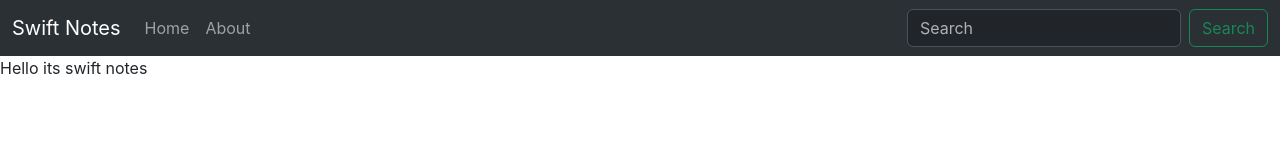
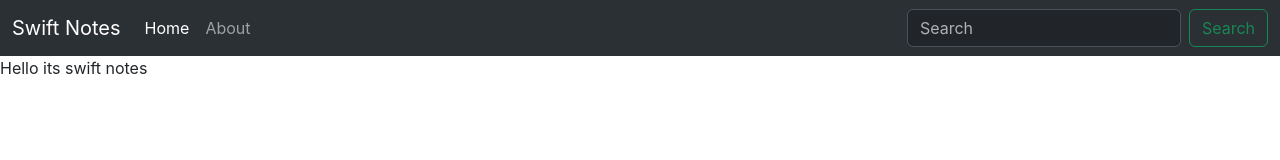
Before and after one commit to SamagraAg/swift-notes-frontend, a React (Create React App) app: page / in a window 1280 px wide. Shown: the top 160 px of the page. Built offline with nearby package versions, Linux system fonts and the light colour scheme.

Commit message:
uselocation hook to highlight current page on navbar

```diff
--- a/src/components/Navbar.js
+++ b/src/components/Navbar.js
@@ -1,6 +1,7 @@
-import React from "react";
-import { Link } from "react-router-dom";
+import { React, useEffect } from "react";
+import { Link, useLocation } from "react-router-dom";
 export default function Navbar() {
+  const location = useLocation();
   return (
     <nav
       className="navbar navbar-expand-lg bg-body-tertiary"
@@ -24,12 +25,23 @@
         <div className="collapse navbar-collapse" id="navbarSupportedContent">
           <ul className="navbar-nav me-auto mb-2 mb-lg-0">
             <li className="nav-item">
-              <Link className="nav-link" aria-current="page" to="/">
+              <Link
+                className={`nav-link ${
+                  location.pathname === "/" ? "active" : ""
+                }`}
+                aria-current="page"
+                to="/"
+              >
                 Home
               </Link>
             </li>
             <li className="nav-item">
-              <Link className="nav-link" to="/about">
+              <Link
+                className={`nav-link ${
+                  location.pathname === "/about" ? "active" : ""
+                }`}
+                to="/about"
+              >
                 About
               </Link>
             </li>
```
